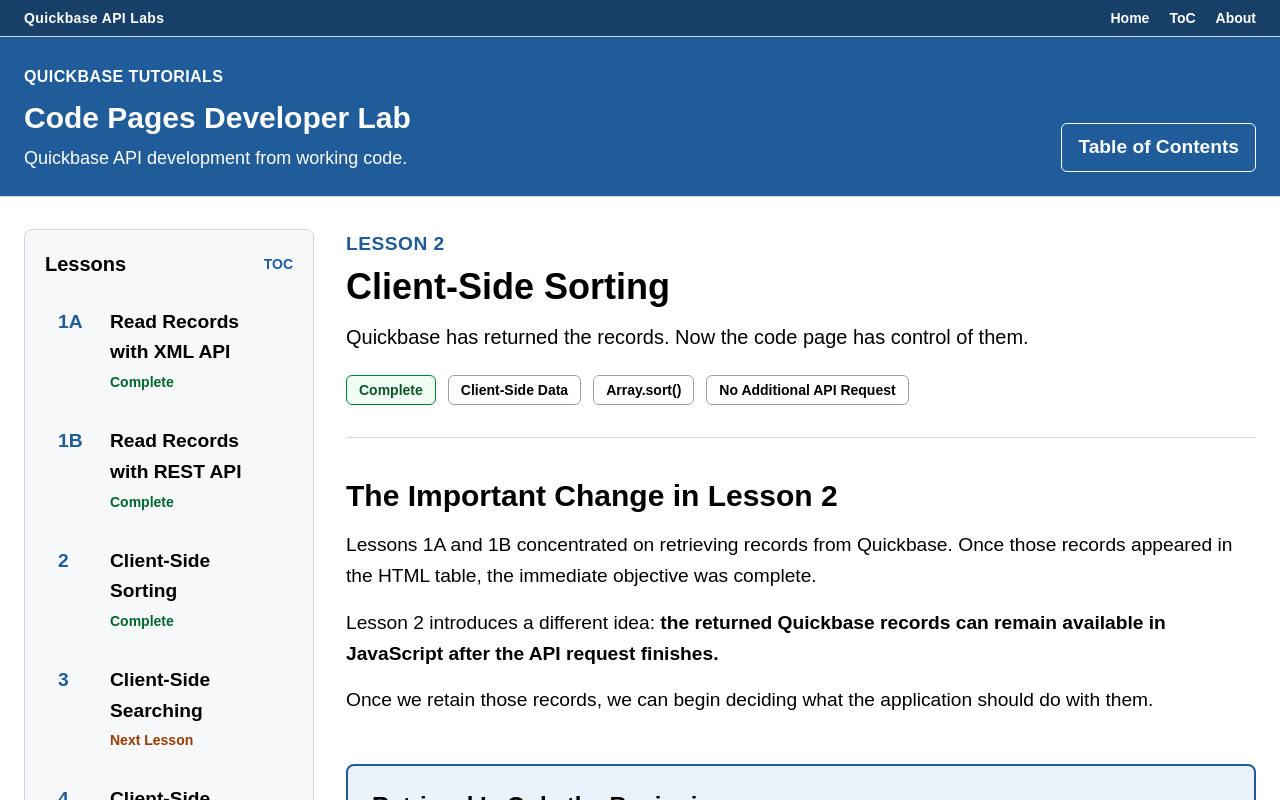
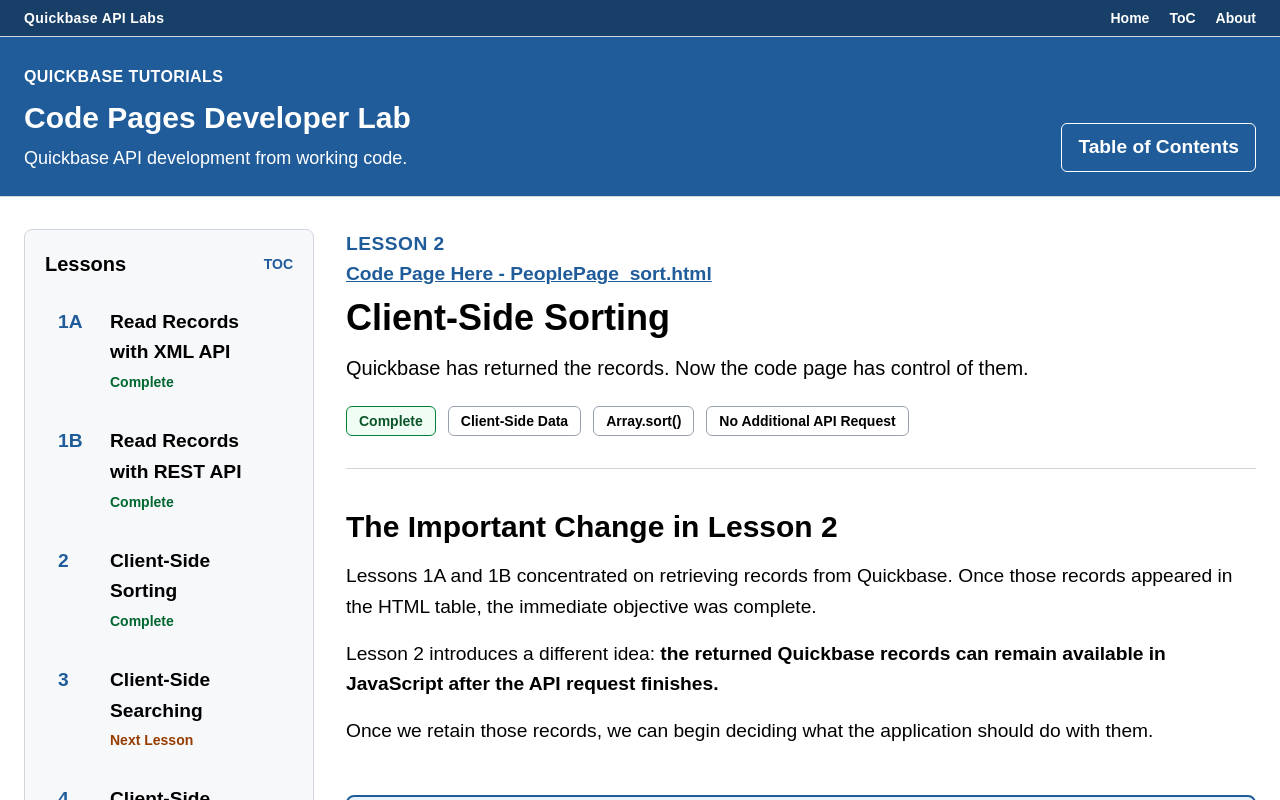
Before and after one commit to dariansweb/Quickbase-API, a Next.js app: page /lessons/2 in a window 1280 px wide. Shown: the top 800 px of the page. Built offline with nearby package versions, Linux system fonts and the light colour scheme.

Commit message:
added file for people_sort to download form lesson 2 page

```diff
--- a/app/lessons/2/page.tsx
+++ b/app/lessons/2/page.tsx
@@ -680,6 +680,13 @@ export default function Lesson2Page() {
           Lesson 2
         </p>
 
+        <Link
+          href="/files/PeoplePage_sort.txt"
+          target="_blank"
+          className="font-bold text-[#1f5c99] underline"
+        >
+          Code Page Here - PeoplePage_sort.html
+        </Link>
         <h1 className="mt-2 text-4xl font-bold">
           Client-Side Sorting
         </h1>
```
